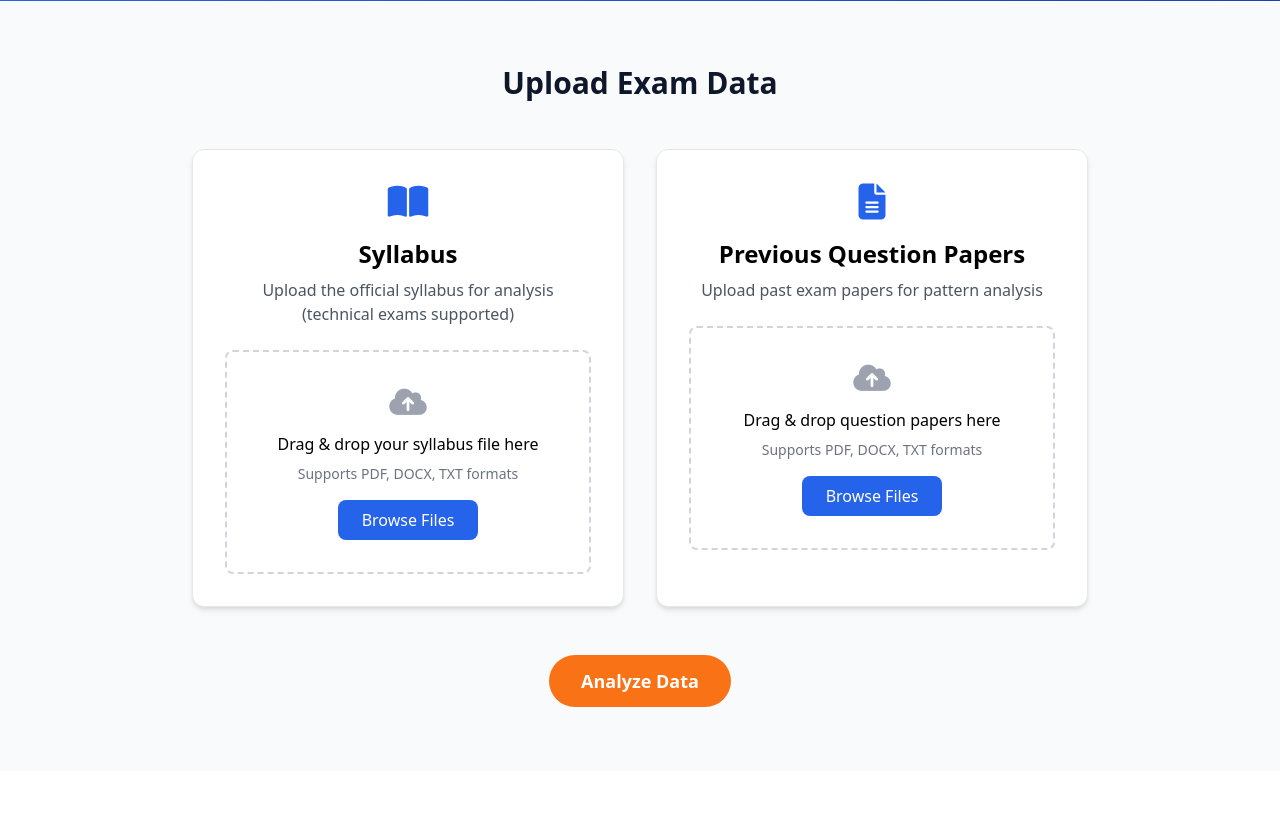
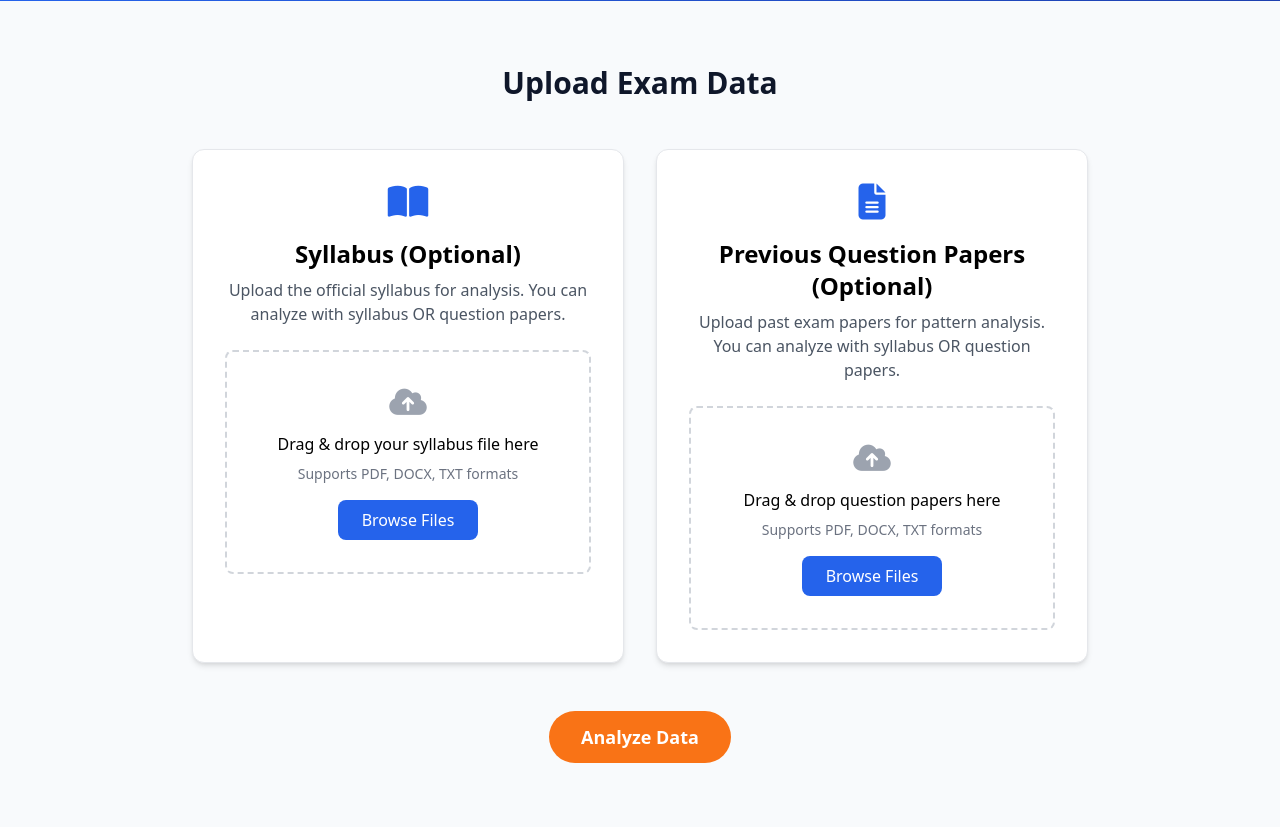
Before and after one commit to Tutorbestie/exam_predict, a Flask app: page / in a window 1280 px wide. Shown: the part 471-1299 px from the top of the page. Run offline with Flask 3, Linux system fonts and the light colour scheme; some libraries are stand-ins or nearby versions.

Commit message:
cursor ai
 Topic detection improved
Added extract_keywords_from_text() to extract topics even when predefined keywords aren't found
More flexible keyword matching (handles plurals and variations)
Falls back to extracting common keywords/phrases from text if no predefined topics match
2. Analysis works with either syllabus OR question papers
Removed the requirement for both files
Works with:
Only syllabus
Only question papers
Both (better results)
Updated error messages accordingly
3. Predictions work with either input
Works with syllabus only
Works with question papers only
Works with both
Falls back to keyword extraction if no topics found
4. Better error handling
More robust handling of empty/missing data
Fallback logic to generate predictions from extracted keywords
Clearer error messages in responses
5. UI updates
Updated labels to indicate both inputs are optional
Clearer messaging about flexibility

```diff
--- a/app.py
+++ b/app.py
@@ -8,6 +8,7 @@ import json
 from datetime import datetime
 import numpy as np
 import re
+from collections import Counter
 
 app = Flask(__name__)
 CORS(app)
@@ -85,37 +86,82 @@ def extract_text(file_path):
         return extract_text_from_txt(file_path)
     return ""
 
+def extract_keywords_from_text(text):
+    """Extract important keywords/phrases from text as topics"""
+    # Remove common words
+    stop_words = {'the', 'a', 'an', 'and', 'or', 'but', 'in', 'on', 'at', 'to', 'for', 'of', 'with', 'by', 'is', 'are', 'was', 'were', 'be', 'been', 'have', 'has', 'had', 'do', 'does', 'did', 'will', 'would', 'could', 'should', 'may', 'might', 'can', 'this', 'that', 'these', 'those', 'what', 'which', 'who', 'when', 'where', 'why', 'how'}
+
+    # Extract words (2-4 words) that might be topics
+    words = re.findall(r'\b[a-z]{3,}\b', text.lower())
+    # Filter out stop words and count frequencies
+    filtered_words = [w for w in words if w not in stop_words and len(w) > 3]
+    word_freq = Counter(filtered_words)
+
+    # Also extract common phrases (2-3 word combinations)
+    phrases = re.findall(r'\b[a-z]+ [a-z]+(?:\s+[a-z]+)?\b', text.lower())
+    phrase_freq = Counter([p for p in phrases if len(p.split()) >= 2 and not any(sw in p.split() for sw in stop_words)])
+
+    # Combine and get top keywords
+    all_keywords = {}
+    for word, count in word_freq.most_common(50):
+        if count > 2:  # Only include if appears more than twice
+            all_keywords[word] = count
+    for phrase, count in phrase_freq.most_common(30):
+        if count > 1:
+            all_keywords[phrase] = count
+
+    return all_keywords
+
 def identify_subjects(text):
-    """Identify subjects and topics from text"""
+    """Identify subjects and topics from text - improved version"""
     subjects = {
-        'Mathematics': ['algebra', 'calculus', 'geometry', 'trigonometry', 'statistics', 'probability', 'differential equations', 'linear algebra'],
-        'Reasoning': ['logical reasoning', 'verbal reasoning', 'non-verbal reasoning', 'analytical reasoning', 'seating arrangement', 'blood relations', 'coding-decoding'],
-        'English': ['grammar', 'vocabulary', 'comprehension', 'reading comprehension', 'sentence correction', 'fill in the blanks', 'synonyms', 'antonyms'],
-        'General Knowledge': ['history', 'geography', 'polity', 'economy', 'current affairs', 'science', 'general awareness'],
-        'Quantitative Aptitude': ['time and work', 'speed and distance', 'percentage', 'profit and loss', 'simple interest', 'compound interest', 'ratio and proportion', 'data interpretation'],
-        'Electrical Engineering': ['network theorems', 'circuit analysis', 'electrical machines', 'power systems', 'control systems', 'electromagnetic theory', 'analog circuits', 'digital electronics', 'signals and systems'],
-        'Civil Engineering': ['structural analysis', 'strength of materials', 'fluid mechanics', 'surveying', 'concrete technology', 'geotechnical engineering', 'transportation engineering', 'environmental engineering'],
-        'Mechanical Engineering': ['thermodynamics', 'heat transfer', 'fluid mechanics', 'manufacturing processes', 'theory of machines', 'strength of materials', 'engineering mechanics', 'machine design'],
-        'Computer Science': ['data structures', 'algorithms', 'operating systems', 'database management', 'computer networks', 'programming', 'software engineering', 'artificial intelligence'],
-        'Electronics Engineering': ['analog electronics', 'digital electronics', 'microprocessors', 'communication systems', 'vlsi design', 'embedded systems', 'signal processing']
+        'Mathematics': ['algebra', 'calculus', 'geometry', 'trigonometry', 'statistics', 'probability', 'differential', 'linear', 'equation', 'matrix', 'derivative', 'integral'],
+        'Reasoning': ['logical', 'verbal', 'reasoning', 'analytical', 'seating', 'arrangement', 'blood', 'relations', 'coding', 'decoding'],
+        'English': ['grammar', 'vocabulary', 'comprehension', 'reading', 'sentence', 'synonyms', 'antonyms', 'passage'],
+        'General Knowledge': ['history', 'geography', 'polity', 'economy', 'current', 'affairs', 'science', 'awareness'],
+        'Quantitative Aptitude': ['time', 'work', 'speed', 'distance', 'percentage', 'profit', 'loss', 'interest', 'ratio', 'proportion', 'interpretation'],
+        'Electrical Engineering': ['network', 'theorem', 'circuit', 'electrical', 'machine', 'power', 'system', 'control', 'electromagnetic', 'analog', 'digital', 'electronics', 'signal'],
+        'Civil Engineering': ['structural', 'analysis', 'strength', 'material', 'fluid', 'mechanics', 'surveying', 'concrete', 'geotechnical', 'transportation', 'environmental'],
+        'Mechanical Engineering': ['thermodynamics', 'heat', 'transfer', 'fluid', 'manufacturing', 'process', 'theory', 'machine', 'design', 'mechanics'],
+        'Computer Science': ['data', 'structure', 'algorithm', 'operating', 'system', 'database', 'network', 'programming', 'software', 'intelligence'],
+        'Electronics Engineering': ['analog', 'digital', 'electronics', 'microprocessor', 'communication', 'vlsi', 'embedded', 'signal', 'processing']
     }
 
     text_lower = text.lower()
     subject_counts = {}
     topic_mapping = {}
+    extracted_keywords = extract_keywords_from_text(text)
 
-    for subject, topics in subjects.items():
+    # Check for predefined topics
+    for subject, keywords in subjects.items():
         count = 0
         found_topics = []
-        for topic in topics:
-            topic_count = len(re.findall(r'\b' + re.escape(topic) + r'\b', text_lower))
-            if topic_count > 0:
-                count += topic_count
-                found_topics.append({'topic': topic, 'count': topic_count})
+        for keyword in keywords:
+            # More flexible matching - word boundaries or as part of words
+            pattern = r'\b' + re.escape(keyword) + r's?\b'
+            matches = len(re.findall(pattern, text_lower))
+            if matches > 0:
+                count += matches
+                found_topics.append({'topic': keyword, 'count': matches})
 
         if count > 0:
             subject_counts[subject] = count
             topic_mapping[subject] = found_topics
+
+    # If no predefined topics found, use extracted keywords and assign to "General" or relevant subjects
+    if not topic_mapping and extracted_keywords:
+        # Assign keywords to a general category
+        topic_mapping['General Topics'] = [{'topic': kw, 'count': cnt} for kw, cnt in list(extracted_keywords.items())[:20]]
+        subject_counts['General Topics'] = sum(cnt for cnt in extracted_keywords.values())
+
+    # Also add top extracted keywords to existing subjects
+    if extracted_keywords:
+        for subject in topic_mapping.keys():
+            if subject not in ['General Topics']:
+                # Add relevant extracted keywords
+                for kw, cnt in list(extracted_keywords.items())[:5]:
+                    if kw not in [t['topic'] for t in topic_mapping[subject]]:
+                        topic_mapping[subject].append({'topic': kw, 'count': cnt})
 
     return subject_counts, topic_mapping
 
@@ -125,7 +171,10 @@ def analyze_question_patterns(question_papers):
     difficulty_distribution = {'Easy': 0, 'Medium': 0, 'Hard': 0}
 
     for paper in question_papers:
-        text = paper['text']
+        text = paper.get('text', '')
+        if not text:
+            continue
+
         subjects, topics = identify_subjects(text)
 
         # Aggregate topics
@@ -133,16 +182,25 @@ def analyze_question_patterns(question_papers):
             if subject not in all_topics:
                 all_topics[subject] = {}
             for topic_data in subject_topics:
-                topic = topic_data['topic']
-                count = topic_data['count']
-                if topic not in all_topics[subject]:
-                    all_topics[subject][topic] = 0
-                all_topics[subject][topic] += count
+                if isinstance(topic_data, dict):
+                    topic = topic_data.get('topic', '')
+                    count = topic_data.get('count', 1)
+                    if topic:
+                        if topic not in all_topics[subject]:
+                            all_topics[subject][topic] = 0
+                        all_topics[subject][topic] += count
 
         # Simulate difficulty distribution (in real implementation, use ML model)
         difficulty_distribution['Easy'] += np.random.randint(10, 20)
         difficulty_distribution['Medium'] += np.random.randint(15, 25)
         difficulty_distribution['Hard'] += np.random.randint(5, 15)
+
+    # If no topics found, extract keywords from all papers
+    if not all_topics:
+        all_text = ' '.join([paper.get('text', '') for paper in question_papers])
+        if all_text:
+            keywords = extract_keywords_from_text(all_text)
+            all_topics['General'] = dict(list(keywords.items())[:30])
 
     return all_topics, difficulty_distribution
 
@@ -277,43 +335,97 @@ def upload_question_papers():
 
 @app.route('/api/analyze', methods=['POST'])
 def analyze_data():
-    """Perform comprehensive analysis of uploaded data"""
-    if not analysis_data['syllabus']:
-        return jsonify({'error': 'Please upload syllabus first'}), 400
+    """Perform comprehensive analysis of uploaded data - works with syllabus OR question papers OR both"""
+    has_syllabus = analysis_data['syllabus'] is not None
+    has_question_papers = len(analysis_data['question_papers']) > 0
 
-    if not analysis_data['question_papers']:
-        return jsonify({'error': 'Please upload at least one question paper'}), 400
+    if not has_syllabus and not has_question_papers:
+        return jsonify({'error': 'Please upload at least syllabus or question papers'}), 400
 
-    # Analyze patterns across question papers
-    all_topics, difficulty_dist = analyze_question_patterns(analysis_data['question_papers'])
+    all_topics = {}
+    difficulty_dist = {'Easy': 0, 'Medium': 0, 'Hard': 0}
 
-    # Calculate syllabus coverage
-    syllabus_subjects = analysis_data['syllabus']['subjects']
-    total_syllabus_topics = sum(len(topics) for topics in analysis_data['syllabus']['topics'].values())
+    # Analyze question papers if available
+    if has_question_papers:
+        all_topics, difficulty_dist = analyze_question_patterns(analysis_data['question_papers'])
+    else:
+        # If only syllabus, extract topics from syllabus
+        if has_syllabus:
+            syllabus_text = analysis_data['syllabus'].get('text', '')
+            if syllabus_text:
+                subjects, topics = identify_subjects(syllabus_text)
+                # Convert to all_topics format
+                for subject, topic_list in topics.items():
+                    all_topics[subject] = {}
+                    for topic_item in topic_list:
+                        topic_name = topic_item['topic']
+                        all_topics[subject][topic_name] = topic_item['count']
+                # Generate random difficulty distribution
+                difficulty_dist = {
+                    'Easy': np.random.randint(20, 40),
+                    'Medium': np.random.randint(30, 50),
+                    'Hard': np.random.randint(10, 30)
+                }
 
+    # Calculate syllabus coverage (if syllabus exists)
     coverage = {}
-    for subject in syllabus_subjects:
-        if subject in all_topics:
-            covered = len(all_topics[subject])
-            total = len(analysis_data['syllabus']['topics'].get(subject, []))
-            if total > 0:
-                coverage[subject] = round((covered / max(total, 1)) * 100, 1)
-            else:
-                coverage[subject] = round(np.random.uniform(60, 95), 1)
+    if has_syllabus:
+        syllabus_subjects = analysis_data['syllabus'].get('subjects', {})
+        syllabus_topics = analysis_data['syllabus'].get('topics', {})
+
+        if syllabus_subjects:
+            for subject in syllabus_subjects.keys():
+                if subject in all_topics:
+                    covered = len(all_topics[subject])
+                    total = len(syllabus_topics.get(subject, []))
+                    if total > 0:
+                        coverage[subject] = round((covered / max(total, 1)) * 100, 1)
+                    else:
+                        coverage[subject] = round(np.random.uniform(60, 95), 1)
+                else:
+                    coverage[subject] = 0
         else:
-            coverage[subject] = 0
+            # If no predefined subjects, create coverage from all_topics
+            for subject in all_topics.keys():
+                coverage[subject] = round(np.random.uniform(70, 95), 1)
+    else:
+        # If no syllabus, create coverage from question paper topics
+        for subject in all_topics.keys():
+            coverage[subject] = round(np.random.uniform(70, 95), 1)
 
     # Get top topics by frequency
     topic_frequency = []
     for subject, topics in all_topics.items():
-        for topic, count in topics.items():
-            topic_frequency.append({
-                'subject': subject,
-                'topic': topic.title(),
-                'count': count
-            })
+        if isinstance(topics, dict):
+            for topic, count in topics.items():
+                topic_frequency.append({
+                    'subject': subject,
+                    'topic': topic.title() if topic else 'Unknown',
+                    'count': count
+                })
 
     topic_frequency.sort(key=lambda x: x['count'], reverse=True)
+
+    # Ensure we have some topics
+    if not topic_frequency and (has_syllabus or has_question_papers):
+        # Fallback: extract from text directly
+        text_to_analyze = ""
+        if has_syllabus:
+            text_to_analyze += analysis_data['syllabus'].get('text', '')
+        if has_question_papers:
+            for paper in analysis_data['question_papers']:
+                text_to_analyze += paper.get('text', '')
+
+        if text_to_analyze:
+            keywords = extract_keywords_from_text(text_to_analyze)
+            for kw, count in list(keywords.items())[:10]:
+                topic_frequency.append({
+                    'subject': 'General',
+                    'topic': kw.title(),
+                    'count': count
+                })
+            # Add to all_topics
+            all_topics['General'] = dict(list(keywords.items())[:20])
 
     analysis_data['topics'] = all_topics
     analysis_data['patterns'] = {
@@ -326,31 +438,83 @@ def analyze_data():
         'success': True,
         'analysis': {
             'syllabus_coverage': coverage,
-            'topic_frequency': topic_frequency[:10],
+            'topic_frequency': topic_frequency[:10] if topic_frequency else [],
             'difficulty_distribution': difficulty_dist,
-            'total_papers_analyzed': len(analysis_data['question_papers'])
+            'total_papers_analyzed': len(analysis_data['question_papers']) if has_question_papers else 0,
+            'has_syllabus': has_syllabus,
+            'has_question_papers': has_question_papers
         }
     }), 200
 
 @app.route('/api/predict', methods=['POST'])
 def predict_questions():
-    """Generate predicted question paper"""
-    if not analysis_data['syllabus'] or not analysis_data['question_papers']:
-        return jsonify({'error': 'Please upload and analyze data first'}), 400
+    """Generate predicted question paper - works with syllabus OR question papers OR both"""
+    has_syllabus = analysis_data['syllabus'] is not None
+    has_question_papers = len(analysis_data['question_papers']) > 0
+
+    if not has_syllabus and not has_question_papers:
+        return jsonify({'error': 'Please upload at least syllabus or question papers and analyze first'}), 400
 
     if not analysis_data.get('topics'):
         return jsonify({'error': 'Please run analysis first to identify topics'}), 400
 
-    syllabus_topics = analysis_data['syllabus'].get('topics', {})
+    # Get topics - use syllabus topics if available, otherwise use analyzed topics
+    syllabus_topics = {}
+    if has_syllabus:
+        syllabus_topics = analysis_data['syllabus'].get('topics', {})
+
     question_paper_topics = analysis_data.get('topics', {})
-    num_papers = len(analysis_data['question_papers'])
+    num_papers = len(analysis_data['question_papers']) if has_question_papers else 1
+
+    # If no topics found, extract from available data
+    if not question_paper_topics:
+        text_to_analyze = ""
+        if has_syllabus:
+            text_to_analyze += analysis_data['syllabus'].get('text', '')
+        if has_question_papers:
+            for paper in analysis_data['question_papers']:
+                text_to_analyze += paper.get('text', '')
+
+        if text_to_analyze:
+            keywords = extract_keywords_from_text(text_to_analyze)
+            question_paper_topics = {'General': dict(list(keywords.items())[:20])}
+            analysis_data['topics'] = question_paper_topics
 
     # Debug info
-    print(f"Generating predictions with {num_papers} papers")
+    print(f"Generating predictions - Syllabus: {has_syllabus}, QP: {has_question_papers}")
     print(f"Syllabus topics: {list(syllabus_topics.keys())}")
     print(f"Question paper topics: {list(question_paper_topics.keys())}")
 
-    predictions = generate_predictions(syllabus_topics, question_paper_topics, num_papers)
+    predictions = generate_predictions(syllabus_topics, question_paper_topics, max(num_papers, 1))
+
+    # If still no predictions, create some from available topics
+    if not predictions and question_paper_topics:
+        predictions = []
+        for subject, topics in question_paper_topics.items():
+            if isinstance(topics, dict):
+                for topic, count in list(topics.items())[:10]:
+                    predictions.append({
+                        'subject': subject,
+                        'topic': topic.title() if topic else 'General Topic',
+                        'frequency': count,
+                        'probability': min(round(60 + (count * 2), 1), 99),
+                        'question_type': 'MCQ (1 mark)'
+                    })
+            elif isinstance(topics, list):
+                for topic_item in topics[:10]:
+                    if isinstance(topic_item, dict):
+                        topic_name = topic_item.get('topic', 'Unknown')
+                        count = topic_item.get('count', 1)
+                        predictions.append({
+                            'subject': subject,
+                            'topic': topic_name.title(),
+                            'frequency': count,
+                            'probability': min(round(60 + (count * 2), 1), 99),
+                            'question_type': 'MCQ (1 mark)'
+                        })
+
+        predictions.sort(key=lambda x: x.get('probability', 0), reverse=True)
+        predictions = predictions[:20]
 
     print(f"Generated {len(predictions)} predictions")
 
@@ -367,7 +531,7 @@ def predict_questions():
         'predictions': predictions,
         'total_predictions': len(predictions),
         'papers_analyzed': num_papers,
-        'message': f'Generated {len(predictions)} predictions from {num_papers} paper(s)'
+        'message': f'Generated {len(predictions)} predictions'
     }), 200
 
 @app.route('/api/download-prediction', methods=['GET'])
--- a/templates/index.html
+++ b/templates/index.html
@@ -64,8 +64,8 @@
                 <div class="bg-white p-8 rounded-xl shadow-md border border-gray-200">
                     <div class="text-center mb-6">
                         <i class="fas fa-book-open text-4xl text-primary mb-4"></i>
-                        <h3 class="text-2xl font-semibold mb-2">Syllabus</h3>
-                        <p class="text-gray-600">Upload the official syllabus for analysis (technical exams supported)</p>
+                        <h3 class="text-2xl font-semibold mb-2">Syllabus (Optional)</h3>
+                        <p class="text-gray-600">Upload the official syllabus for analysis. You can analyze with syllabus OR question papers.</p>
                     </div>
                     <div id="syllabus-upload-area" class="border-2 border-dashed border-gray-300 rounded-lg p-8 text-center cursor-pointer hover:border-primary transition">
                         <i class="fas fa-cloud-upload-alt text-3xl text-gray-400 mb-3"></i>
@@ -83,8 +83,8 @@
                 <div class="bg-white p-8 rounded-xl shadow-md border border-gray-200">
                     <div class="text-center mb-6">
                         <i class="fas fa-file-alt text-4xl text-primary mb-4"></i>
-                        <h3 class="text-2xl font-semibold mb-2">Previous Question Papers</h3>
-                        <p class="text-gray-600">Upload past exam papers for pattern analysis</p>
+                        <h3 class="text-2xl font-semibold mb-2">Previous Question Papers (Optional)</h3>
+                        <p class="text-gray-600">Upload past exam papers for pattern analysis. You can analyze with syllabus OR question papers.</p>
                     </div>
                     <div id="papers-upload-area" class="border-2 border-dashed border-gray-300 rounded-lg p-8 text-center cursor-pointer hover:border-primary transition">
                         <i class="fas fa-cloud-upload-alt text-3xl text-gray-400 mb-3"></i>
```
Lines whose indentation alone changed are shown as unchanged.
